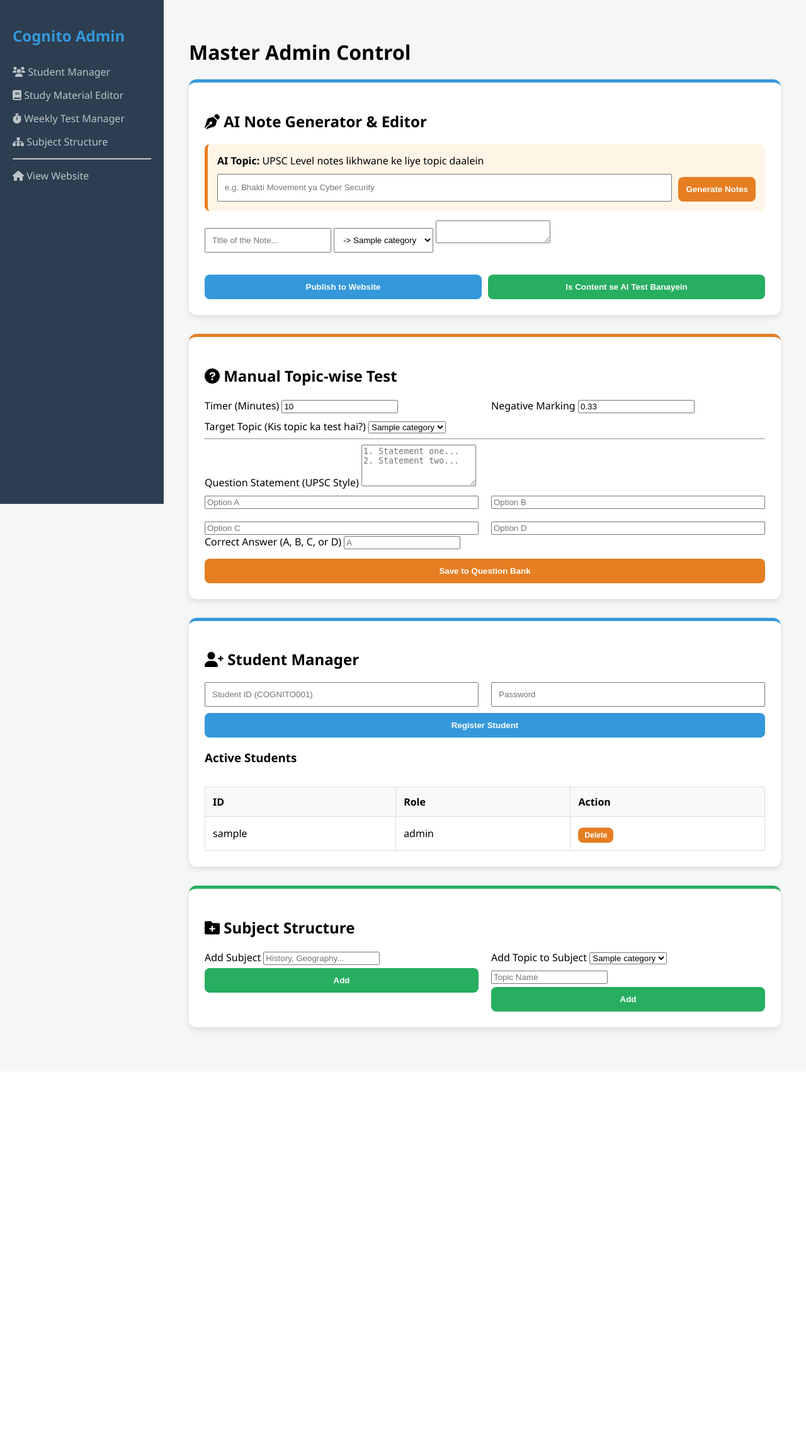
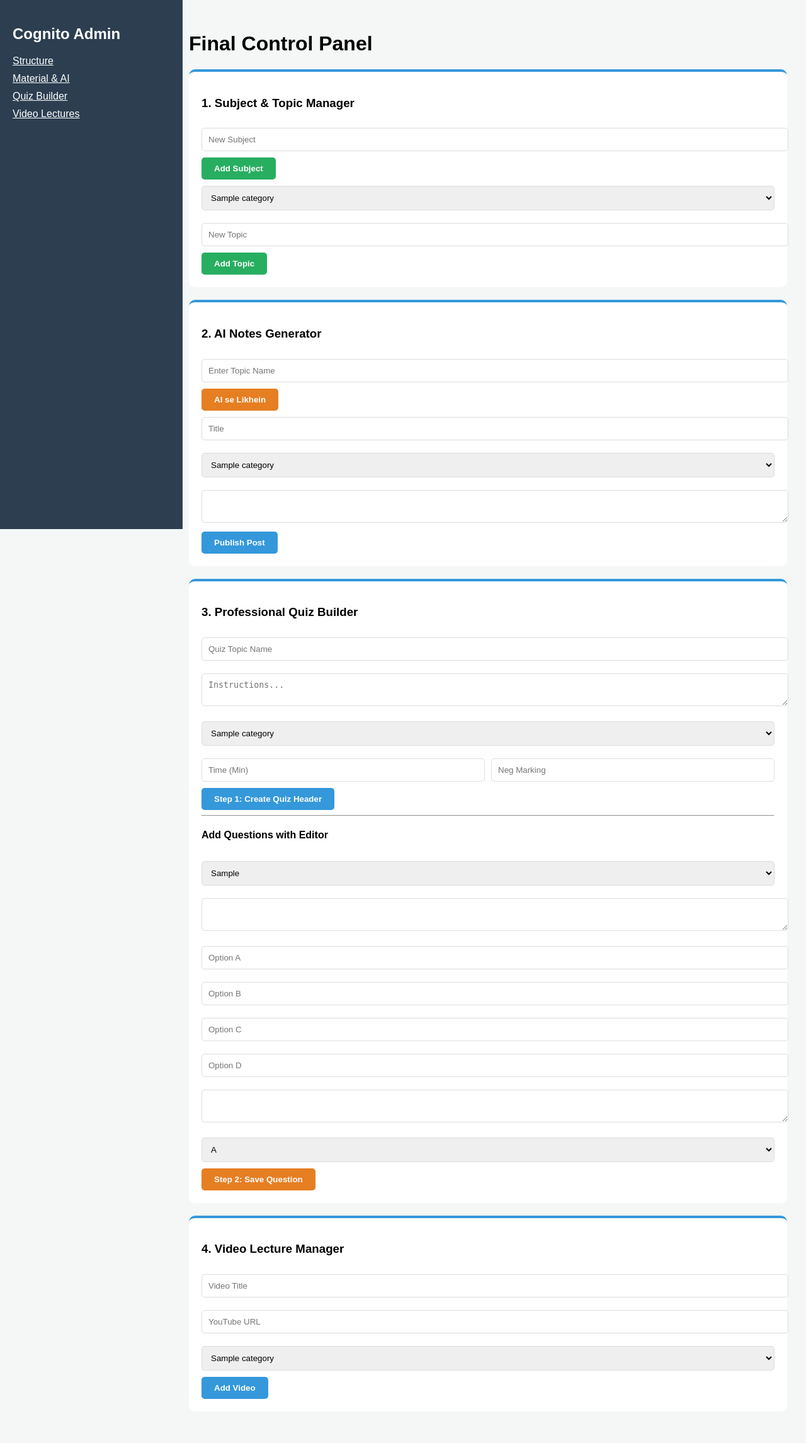
Before and after one commit to cognitoias-droid/UPSC-Web-App, a Flask app: template templates/admin.html in a window 1280 px wide. Shown: the whole page at 63% size. Before the commit the page ends 1642 px from the top, so only its background shows below. Run offline with Flask 3, Linux system fonts and the light colour scheme; the template is opened without the code that fills it: values that come from a table or form of the project are taken from there, others are empty; tables that the repository leaves empty hold one stand-in row (values such as "Sample post"); some libraries are stand-ins or nearby versions.

Commit message:
Update admin.html

```diff
--- a/templates/admin.html
+++ b/templates/admin.html
@@ -1,200 +1,95 @@
 <!DOCTYPE html>
 <html lang="hi">
 <head>
-    <meta charset="UTF-8">
-    <meta name="viewport" content="width=device-width, initial-scale=1.0">
-    <title>Cognito IAS - Master Admin</title>
+    <meta charset="UTF-8"><title>Master Admin</title>
     <link rel="stylesheet" href="https://cdnjs.cloudflare.com/ajax/libs/font-awesome/6.0.0/css/all.min.css">
     <script src="https://cdn.ckeditor.com/4.19.1/standard/ckeditor.js"></script>
-
     <style>
-        :root { --primary: #2c3e50; --blue: #3498db; --green: #27ae60; --orange: #e67e22; }
-        body { font-family: 'Segoe UI', sans-serif; background: #f4f7f6; margin: 0; display: flex; }
-        .sidebar { width: 260px; background: var(--primary); height: 100vh; position: fixed; color: white; padding: 20px; box-sizing: border-box; }
-        .main-content { margin-left: 260px; padding: 40px; width: calc(100% - 260px); }
-        .card { background: white; padding: 25px; border-radius: 12px; box-shadow: 0 4px 10px rgba(0,0,0,0.1); margin-bottom: 30px; border-top: 5px solid var(--blue); }
-        .sidebar h2 { color: var(--blue); margin-bottom: 30px; }
-        .sidebar a { display: block; color: #bdc3c7; text-decoration: none; margin: 15px 0; transition: 0.3s; }
-        .sidebar a:hover { color: white; transform: translateX(5px); }
-        .grid-2 { display: grid; grid-template-columns: 1fr 1fr; gap: 20px; }
-        .btn { border: none; padding: 12px; border-radius: 8px; cursor: pointer; font-weight: bold; color: white; width: 100%; transition: 0.3s; margin-top: 5px; }
-        .btn-blue { background: var(--blue); }
-        .btn-green { background: var(--green); }
-        .btn-orange { background: var(--orange); }
-        table { width: 100%; border-collapse: collapse; margin-top: 15px; }
-        th, td { border: 1px solid #ddd; padding: 12px; text-align: left; }
-        th { background: #f8f9fa; }
-        .ai-box { background: #fff5e6; padding: 15px; border-radius: 8px; border-left: 5px solid var(--orange); margin-bottom: 15px; }
+        body { font-family: sans-serif; display: flex; margin: 0; background: #f4f7f6; }
+        .sidebar { width: 250px; background: #2c3e50; color: white; height: 100vh; position: fixed; padding: 20px; }
+        .main { margin-left: 270px; padding: 30px; width: 100%; }
+        .card { background: white; padding: 20px; border-radius: 10px; margin-bottom: 20px; border-top: 4px solid #3498db; }
+        input, select, textarea { width: 100%; padding: 10px; margin: 10px 0; border-radius: 5px; border: 1px solid #ddd; }
+        .btn { padding: 10px 20px; cursor: pointer; border: none; border-radius: 5px; color: white; font-weight: bold; }
+        .btn-blue { background: #3498db; } .btn-green { background: #27ae60; } .btn-orange { background: #e67e22; }
     </style>
 </head>
 <body>
-
 <div class="sidebar">
     <h2>Cognito Admin</h2>
-    <a href="#students"><i class="fas fa-users"></i> Student Manager</a>
-    <a href="#material"><i class="fas fa-book"></i> Study Material Editor</a>
-    <a href="#quiz"><i class="fas fa-stopwatch"></i> Weekly Test Manager</a>
-    <a href="#structure"><i class="fas fa-sitemap"></i> Subject Structure</a>
-    <hr>
-    <a href="/"><i class="fas fa-home"></i> View Website</a>
+    <a href="#structure" style="color:white;display:block;margin:10px 0;">Structure</a>
+    <a href="#material" style="color:white;display:block;margin:10px 0;">Material & AI</a>
+    <a href="#quiz" style="color:white;display:block;margin:10px 0;">Quiz Builder</a>
+    <a href="#video" style="color:white;display:block;margin:10px 0;">Video Lectures</a>
 </div>
 
-<div class="main-content">
-    <h1>Master Admin Control</h1>
+<div class="main">
+    <h1>Final Control Panel</h1>
 
-    <div id="material" class="card">
-        <h2><i class="fas fa-pen-nib"></i> AI Note Generator & Editor</h2>
-        <div class="ai-box">
-            <label><b>AI Topic:</b> UPSC Level notes likhwane ke liye topic daalein</label>
-            <div style="display: flex; gap: 10px; margin-top: 10px;">
-                <input type="text" id="ai_topic_input" placeholder="e.g. Bhakti Movement ya Cyber Security" style="flex: 1; padding: 10px;">
-                <button type="button" onclick="generateAI()" class="btn btn-orange" style="width: auto;">Generate Notes</button>
-            </div>
-        </div>
-
+    <div id="structure" class="card">
+        <h3>1. Subject & Topic Manager</h3>
+        <form method="POST"><input type="text" name="cat_name" placeholder="New Subject"><button class="btn btn-green">Add Subject</button></form>
         <form method="POST">
-            <input type="text" name="post_title" id="post_title" placeholder="Title of the Note..." required style="margin-bottom:15px; padding: 10px;">
-            <select name="sub_id" style="margin-bottom:15px; padding: 10px;">
-                {% for sub in subcategories %}
-                <option value="{{ sub.id }}">{{ sub.parent_category.name }} -> {{ sub.name }}</option>
-                {% endfor %}
-            </select>
-
-            <textarea name="post_content" id="editor_fixed"></textarea>
-
-            <div style="display: flex; gap: 10px; margin-top: 15px;">
-                <button type="submit" class="btn btn-blue">Publish to Website</button>
-                <button type="button" onclick="createTestFromNotes()" class="btn btn-green">Is Content se AI Test Banayein</button>
-            </div>
+            <select name="parent_id">{% for c in categories %}<option value="{{c.id}}">{{c.name}}</option>{% endfor %}</select>
+            <input type="text" name="subcat_name" placeholder="New Topic"><button class="btn btn-green">Add Topic</button>
         </form>
     </div>
 
-    <div id="quiz" class="card" style="border-top-color: var(--orange);">
-        <h2><i class="fas fa-question-circle"></i> Manual Topic-wise Test</h2>
+    <div id="material" class="card">
+        <h3>2. AI Notes Generator</h3>
+        <input type="text" id="ai_topic" placeholder="Enter Topic Name">
+        <button onclick="askAI()" class="btn btn-orange">AI se Likhein</button>
         <form method="POST">
-            <div class="grid-2">
-                <div class="form-group">
-                    <label>Timer (Minutes)</label>
-                    <input type="number" name="t_limit" value="10">
-                </div>
-                <div class="form-group">
-                    <label>Negative Marking</label>
-                    <input type="number" step="0.01" name="n_marking" value="0.33">
-                </div>
-            </div>
-            <div class="form-group" style="margin-top: 10px;">
-                <label>Target Topic (Kis topic ka test hai?)</label>
-                <select name="quiz_sub_id">
-                    {% for sub in subcategories %}
-                    <option value="{{ sub.id }}">{{ sub.name }}</option>
-                    {% endfor %}
-                </select>
-            </div>
-            <hr>
-            <label>Question Statement (UPSC Style)</label>
-            <textarea name="q_text" rows="4" placeholder="1. Statement one... &#10;2. Statement two..."></textarea>
-            <div class="grid-2" style="margin-top:10px;">
-                <input type="text" name="opt_a" placeholder="Option A">
-                <input type="text" name="opt_b" placeholder="Option B">
-                <input type="text" name="opt_c" placeholder="Option C">
-                <input type="text" name="opt_d" placeholder="Option D">
-            </div>
-            <label style="margin-top:10px;">Correct Answer (A, B, C, or D)</label>
-            <input type="text" name="q_ans" maxlength="1" placeholder="A">
-            <button type="submit" class="btn btn-orange" style="margin-top:15px;">Save to Question Bank</button>
+            <input type="text" name="post_title" id="p_title" placeholder="Title">
+            <select name="p_sub_id">{% for s in subcategories %}<option value="{{s.id}}">{{s.name}}</option>{% endfor %}</select>
+            <textarea name="post_content" id="editor_post"></textarea>
+            <button class="btn btn-blue">Publish Post</button>
         </form>
     </div>
 
-    <div id="students" class="card">
-        <h2><i class="fas fa-user-plus"></i> Student Manager</h2>
+    <div id="quiz" class="card">
+        <h3>3. Professional Quiz Builder</h3>
         <form method="POST">
-            <div class="grid-2">
-                <input type="text" name="new_student_id" placeholder="Student ID (COGNITO001)" required style="padding: 10px;">
-                <input type="password" name="new_pwd" placeholder="Password" required style="padding: 10px;">
-            </div>
-            <button type="submit" class="btn btn-blue" style="margin-top:10px;">Register Student</button>
+            <input type="text" name="quiz_topic" placeholder="Quiz Topic Name">
+            <textarea name="quiz_desc" placeholder="Instructions..."></textarea>
+            <select name="sub_id">{% for s in subcategories %}<option value="{{s.id}}">{{s.name}}</option>{% endfor %}</select>
+            <div style="display:flex;gap:10px;"><input type="number" name="time" placeholder="Time (Min)"><input type="number" step="0.01" name="neg" placeholder="Neg Marking"></div>
+            <button class="btn btn-blue">Step 1: Create Quiz Header</button>
         </form>
-        <h3>Active Students</h3>
-        <div style="max-height: 300px; overflow-y: auto;">
-            <table>
-                <tr><th>ID</th><th>Role</th><th>Action</th></tr>
-                {% for user in students %}
-                <tr><td>{{ user.username }}</td><td>{{ user.role }}</td><td><button class="btn btn-orange" style="width:auto; padding:5px 10px; font-size: 12px;">Delete</button></td></tr>
-                {% endfor %}
-            </table>
-        </div>
+        <hr>
+        <h4>Add Questions with Editor</h4>
+        <form method="POST">
+            <select name="target_quiz">{% for q in quizzes %}<option value="{{q.id}}">{{q.topic}}</option>{% endfor %}</select>
+            <textarea name="q_text" id="editor_q"></textarea>
+            <input type="text" name="oa" placeholder="Option A"><input type="text" name="ob" placeholder="Option B">
+            <input type="text" name="oc" placeholder="Option C"><input type="text" name="od" placeholder="Option D">
+            <textarea name="exp" id="editor_exp"></textarea>
+            <select name="ans"><option value="A">A</option><option value="B">B</option><option value="C">C</option><option value="D">D</option></select>
+            <button class="btn btn-orange">Step 2: Save Question</button>
+        </form>
     </div>
 
-    <div id="structure" class="card" style="border-top-color: var(--green);">
-        <h2><i class="fas fa-folder-plus"></i> Subject Structure</h2>
-        <div class="grid-2">
-            <form method="POST">
-                <label>Add Subject</label>
-                <input type="text" name="cat_name" placeholder="History, Geography..." required>
-                <button type="submit" class="btn btn-green">Add</button>
-            </form>
-            <form method="POST">
-                <label>Add Topic to Subject</label>
-                <select name="parent_id">
-                    {% for cat in categories %}
-                    <option value="{{ cat.id }}">{{ cat.name }}</option>
-                    {% endfor %}
-                </select>
-                <input type="text" name="subcat_name" placeholder="Topic Name" required style="margin-top:10px;">
-                <button type="submit" class="btn btn-green">Add</button>
-            </form>
-        </div>
+    <div id="video" class="card">
+        <h3>4. Video Lecture Manager</h3>
+        <form method="POST">
+            <input type="text" name="video_title" placeholder="Video Title">
+            <input type="text" name="video_url" placeholder="YouTube URL">
+            <select name="v_sub_id">{% for s in subcategories %}<option value="{{s.id}}">{{s.name}}</option>{% endfor %}</select>
+            <button class="btn btn-blue">Add Video</button>
+        </form>
     </div>
 </div>
 
 <script>
-    // CKEDITOR Initial Load
-    window.onload = function() {
-        if (typeof CKEDITOR !== 'undefined') {
-            CKEDITOR.replace('editor_fixed', { height: 400 });
-        }
-    };
+    CKEDITOR.replace('editor_post');
+    CKEDITOR.replace('editor_q');
+    CKEDITOR.replace('editor_exp');
 
-    // AI Feature 1: Write Notes
-    async function generateAI() {
-        let topic = document.getElementById('ai_topic_input').value;
-        if(!topic) return alert("Vikas ji, topic likhna zaroori hai!");
-
-        let btn = event.target;
-        btn.innerText = "Likh raha hoon...";
-        btn.disabled = true;
-
-        const res = await fetch('/ai_write', {
-            method:'POST',
-            headers:{'Content-Type':'application/json'},
-            body:JSON.stringify({topic:topic})
-        });
+    async function askAI() {
+        let topic = document.getElementById('ai_topic').value;
+        const res = await fetch('/ai_action', {method:'POST', headers:{'Content-Type':'application/json'}, body:JSON.stringify({prompt: "Write UPSC notes on " + topic + " with HTML tags"})});
         const data = await res.json();
-        CKEDITOR.instances.editor_fixed.setData(data.content);
-
-        btn.innerText = "Generate Notes";
-        btn.disabled = false;
-    }
-
-    // AI Feature 2: Create Test from Editor
-    async function createTestFromNotes() {
-        let content = CKEDITOR.instances.editor_fixed.getData();
-        if(!content) return alert("Pehle content likhein!");
-
-        let btn = event.target;
-        btn.innerText = "Questions bana raha hoon...";
-        btn.disabled = true;
-
-        const res = await fetch('/ai_create_test', {
-            method:'POST',
-            headers:{'Content-Type':'application/json'},
-            body:JSON.stringify({content:content})
-        });
-        const data = await res.json();
-        alert("Weekly Test taiyar ho gaya! Questions Bank mein check karein.");
-
-        btn.innerText = "Is Content se AI Test Banayein";
-        btn.disabled = false;
+        CKEDITOR.instances.editor_post.setData(data.result);
     }
 </script>
 </body>
```
